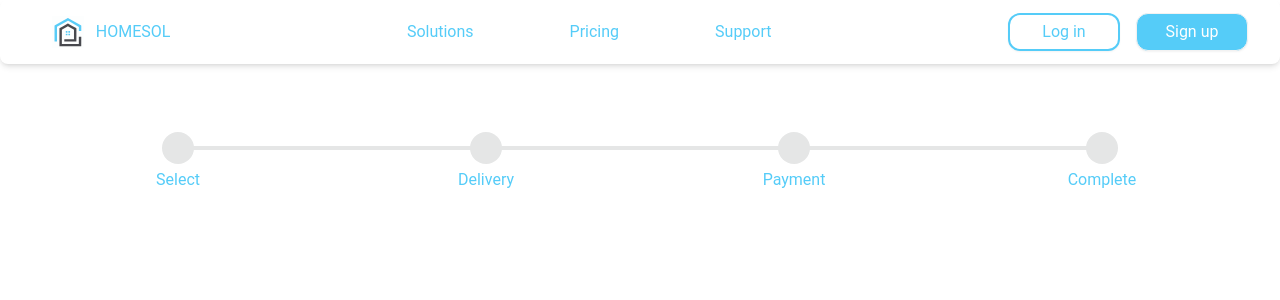
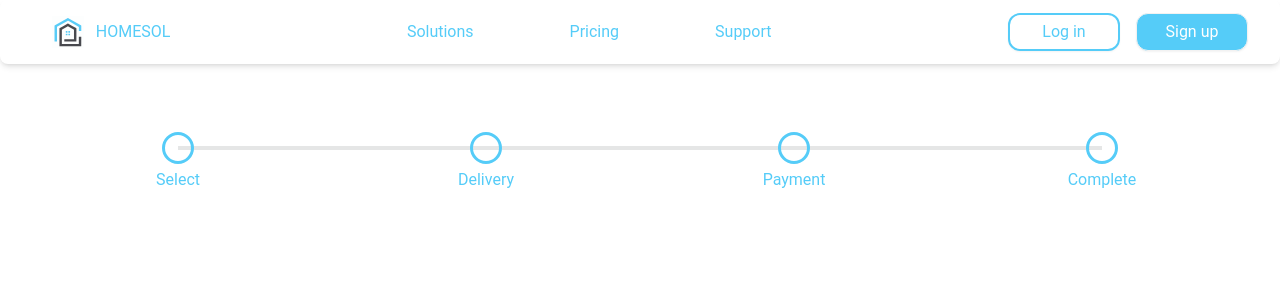
Before and after one commit to Aust1nC/Homesol, an Angular app in the folder frontend/: page /order/select in a window 1280 px wide. Shown: the top 300 px of the page. Built offline with nearby package versions, Linux system fonts and the light colour scheme; a web font is replaced by a local one.

Commit message:
Made stepper circle hollow

```diff
--- a/frontend/src/app/components/stepper/stepper.component.css
+++ b/frontend/src/app/components/stepper/stepper.component.css
@@ -1,3 +1,16 @@
 .steps .step::before {
   height: 4px;
 }
+
+.steps .step::after {
+  display: grid;
+  grid-template-columns: repeat(1, minmax(0, 1fr));
+  grid-template-columns: auto;
+  grid-template-rows: repeat(2, minmax(0, 1fr));
+  grid-template-rows: 40px 1fr;
+  place-items: center;
+  text-align: center;
+  border: 3px solid #55ccf8; /* Use currentColor to inherit text color */
+  border-radius: 9999px; /* Fully rounded */
+  background-color: transparent;
+}
--- a/frontend/src/app/components/stepper/stepper.component.html
+++ b/frontend/src/app/components/stepper/stepper.component.html
@@ -1,6 +1,6 @@
 <ul class="steps w-full text-[#55CCF8]">
-  <li class="step step-[#white]" data-content="">Select</li>
-  <li class="step step-[#white]" data-content="">Delivery</li>
-  <li class="step step-[#white]" data-content="">Payment</li>
-  <li class="step step-[#white]" data-content="">Complete</li>
+  <li class="step" data-content="">Select</li>
+  <li class="step" data-content="">Delivery</li>
+  <li class="step" data-content="">Payment</li>
+  <li class="step" data-content="">Complete</li>
 </ul>
```
